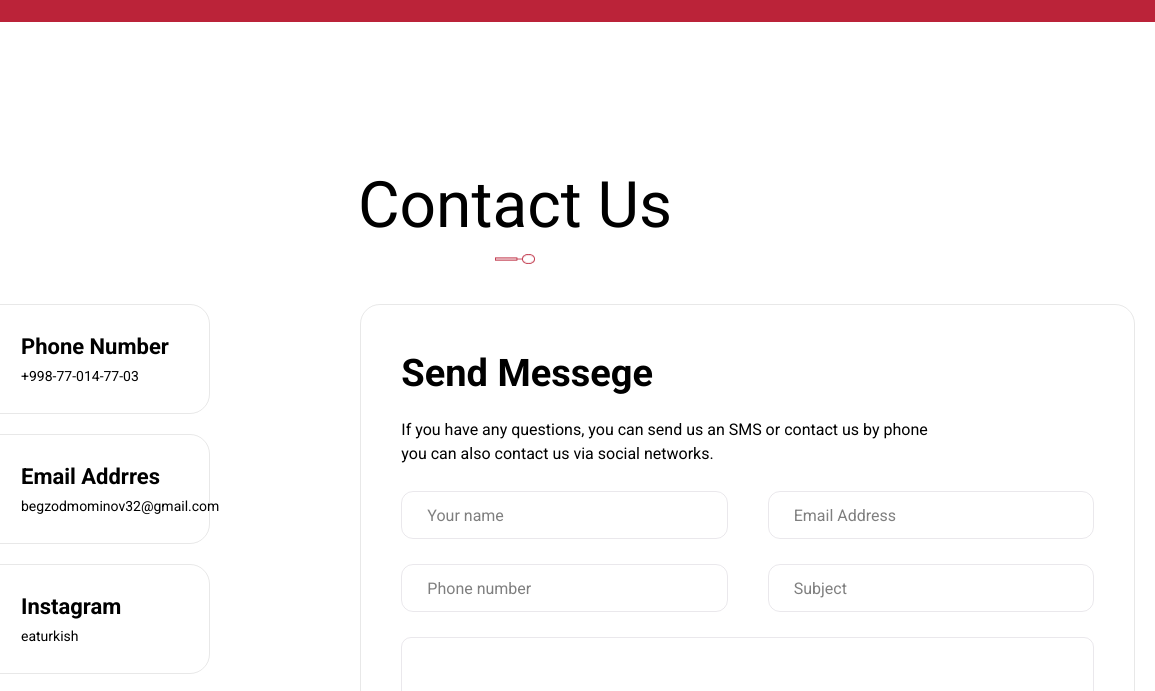
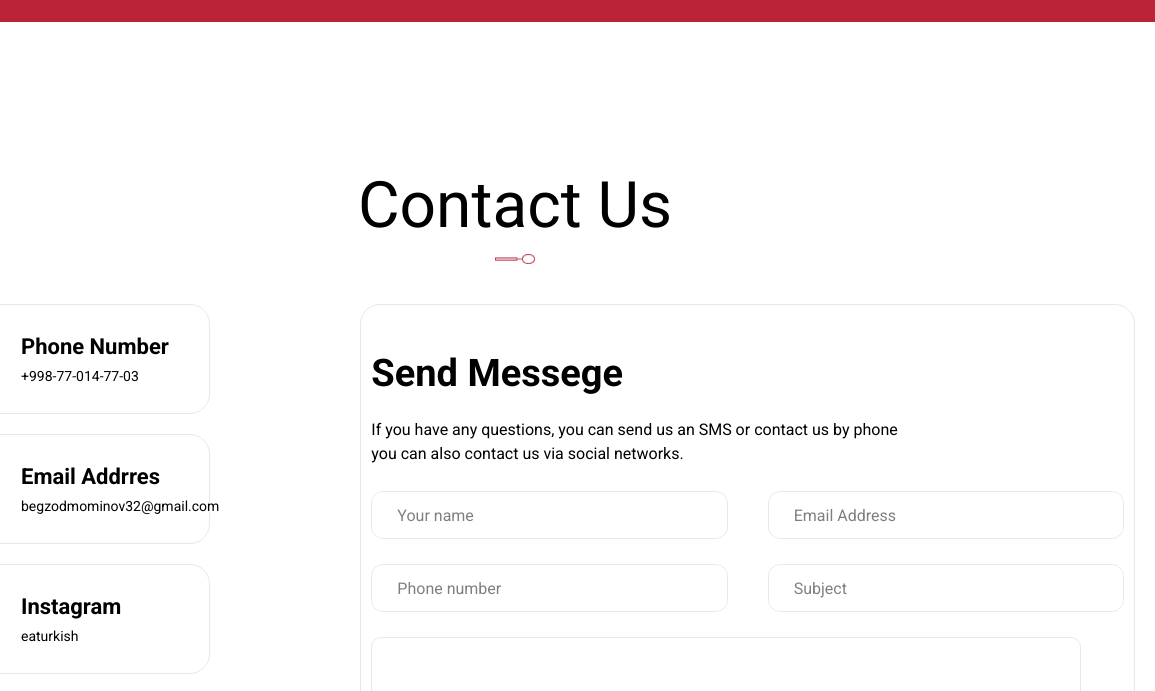
Before and after one commit to begzodmominov2009/exam-pro, a plain HTML site: page page/contact.html in a window 1280 px wide. Shown: the part 76-767 px from the top of the page, 125-1280 px from the left. Drawn offline with nearby package versions, Linux system fonts and the light colour scheme.

Commit message:
br narsa

```diff
--- a/page/contact.html
+++ b/page/contact.html
@@ -213,7 +213,7 @@
                         </div>
                     </div>
                     <div
-                        class="max-w-[990px] px-[40px] mt-[-70px] lg:mt-[0px]  w-full h-[610px] border-1 rounded-[20px] border-[#2424241A]">
+                        class="max-w-[990px] px-[10px] mt-[-70px] lg:mt-[0px]  w-full h-[610px] border-1 rounded-[20px] border-[#2424241A]">
                         <div class="pt-[40px]">
                             <h1 class="text-[32px] sm:text-[38px] font-bold">Send Messege</h1>
                             <p class="pt-[16px] text-[14px] sm:text-[16px]">If you have any questions, you can send us
```
